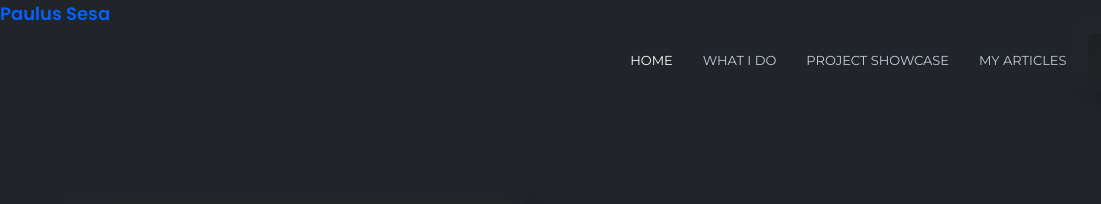
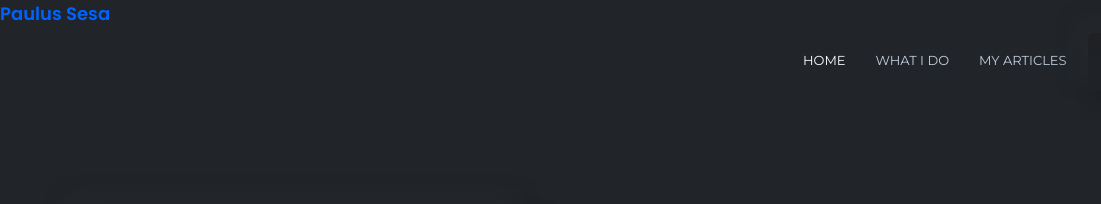
Before and after one commit to seanpaulsesa/profile-website-2025, a plain HTML site: page index.html in a window 1280 px wide. Shown: the top 204 px of the page, 0-1101 px from the left. Drawn offline with Linux system fonts and the light colour scheme; files whose address does not match are found by name.

Commit message:
feat: web all done

```diff
--- a/index.html
+++ b/index.html
@@ -42,7 +42,7 @@
                         <ul class="primary-menu nav nav-pills">
                             <li class="nav-item"><a class="nav-link" href="#home">Home</a></li>
                             <li class="nav-item"><a class="nav-link" href="#what-i-do">What I Do</a></li>
-                            <li class="nav-item"><a class="nav-link" href="#project-showcase">Project Showcase</a></li>
+                            <!-- <li class="nav-item"><a class="nav-link" href="#project-showcase">Project Showcase</a></li> -->
                             <!-- <li class="nav-item"><a class="nav-link" href="#resume">Resume</a></li> -->
                             <li class="nav-item"><a class="nav-link" href="#my-articles">My Articles</a></li>
                         </ul>
```
